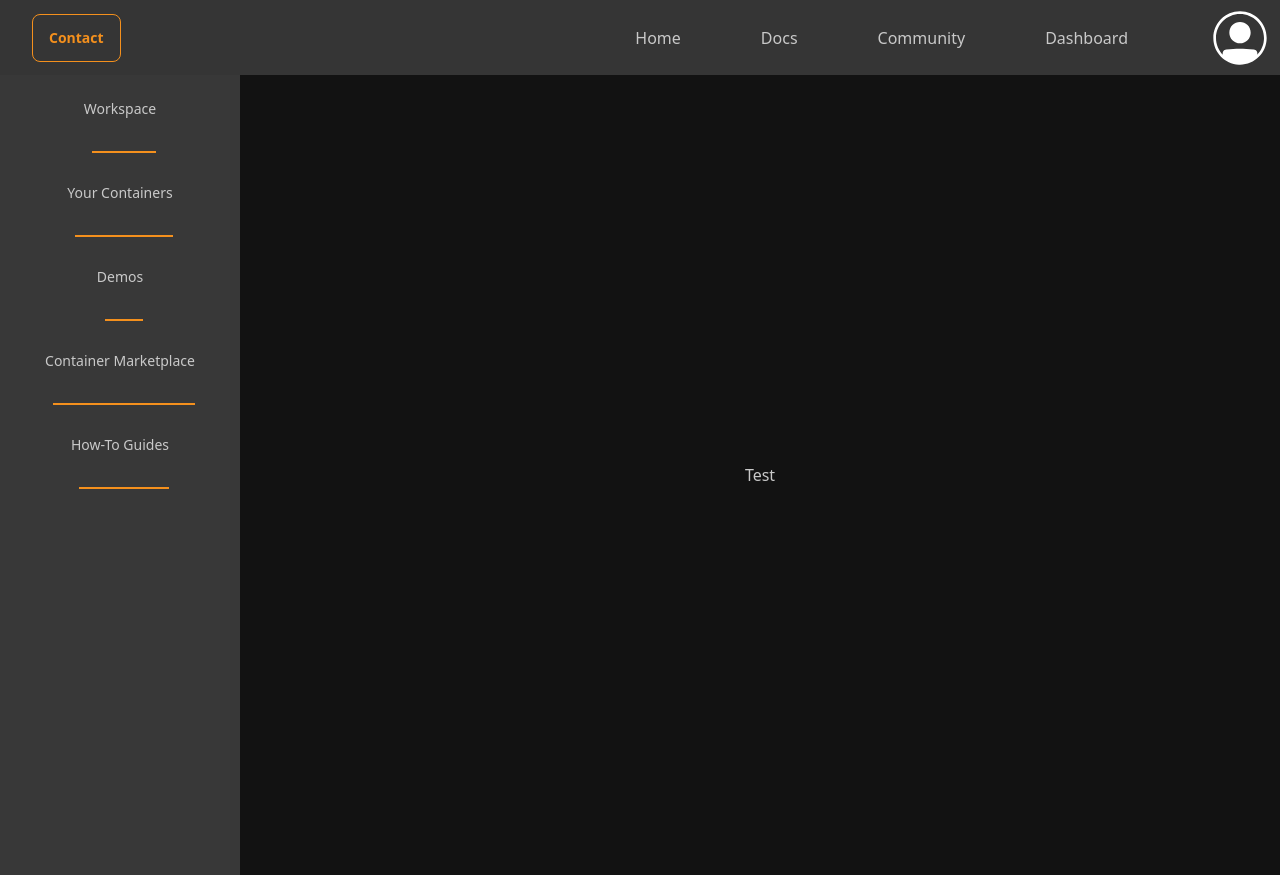
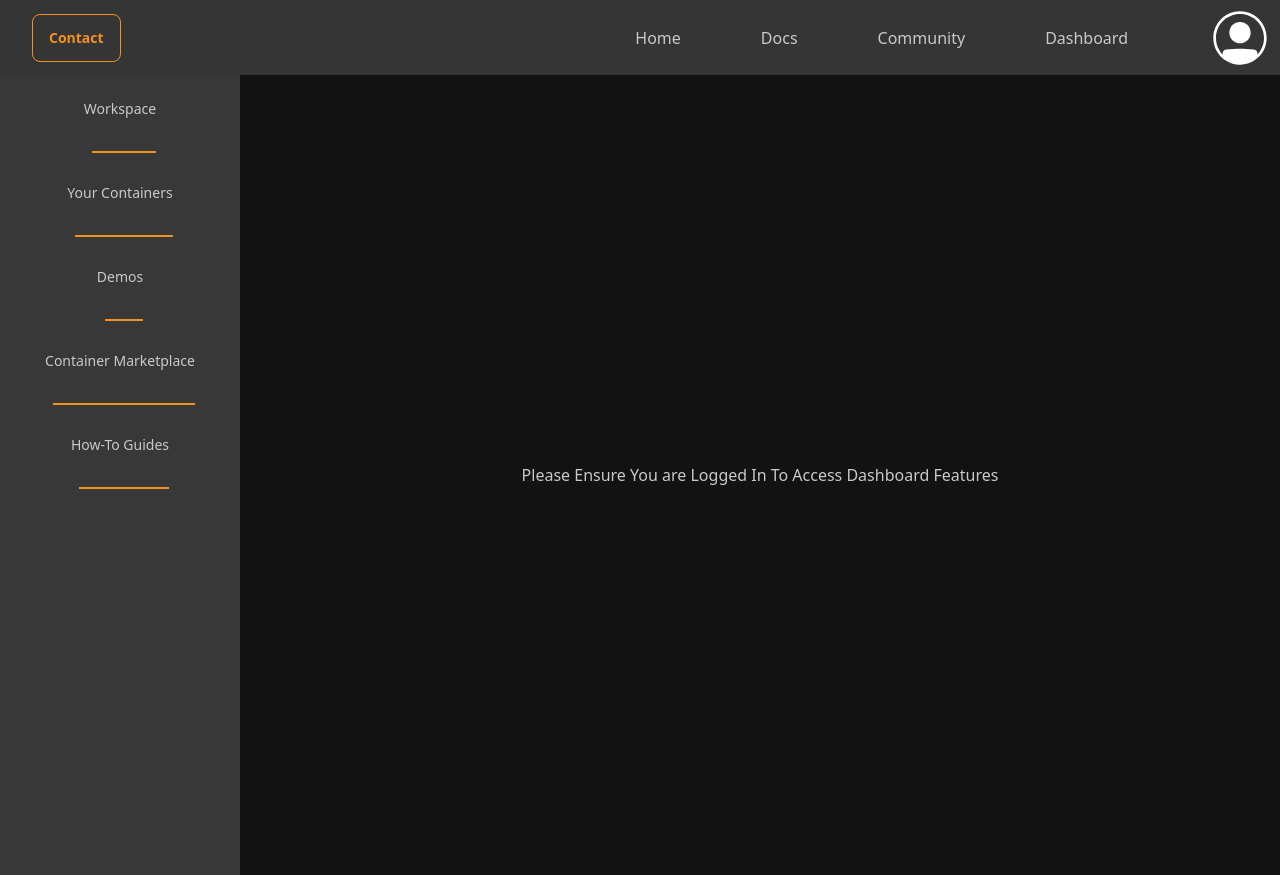
Before and after one commit to B3n-OHara/computerScience-NEA, a Next.js app: page /dashboard in a window 1280 px wide. Built offline with nearby package versions, Linux system fonts and the light colour scheme.

Commit message:
reconfigured dashboard routes to support conditional rendering

```diff
--- a/app/dashboard/page.tsx
+++ b/app/dashboard/page.tsx
@@ -3,7 +3,7 @@ import Link from "next/link";
 export default function UserDashboard() {
     return(
         <div>
-            <h1>Test</h1>
+            <h1>Please Ensure You are Logged In To Access Dashboard Features</h1>
         </div>
     )
 }
```
Also changed, not shown: app/dashboard/@guest/demos/page.tsx (added), app/dashboard/@guest/marketplace/page.tsx (added), app/dashboard/@guest/userContainers/page.tsx (added), app/dashboard/@guest/workspace/page.tsx (added), app/dashboard/@loggedIn/demos/page.tsx (added), app/dashboard/@loggedIn/marketplace/page.tsx (added), app/dashboard/@loggedIn/userContainers/page.tsx (added), app/dashboard/@loggedIn/workspace/page.tsx (added).
